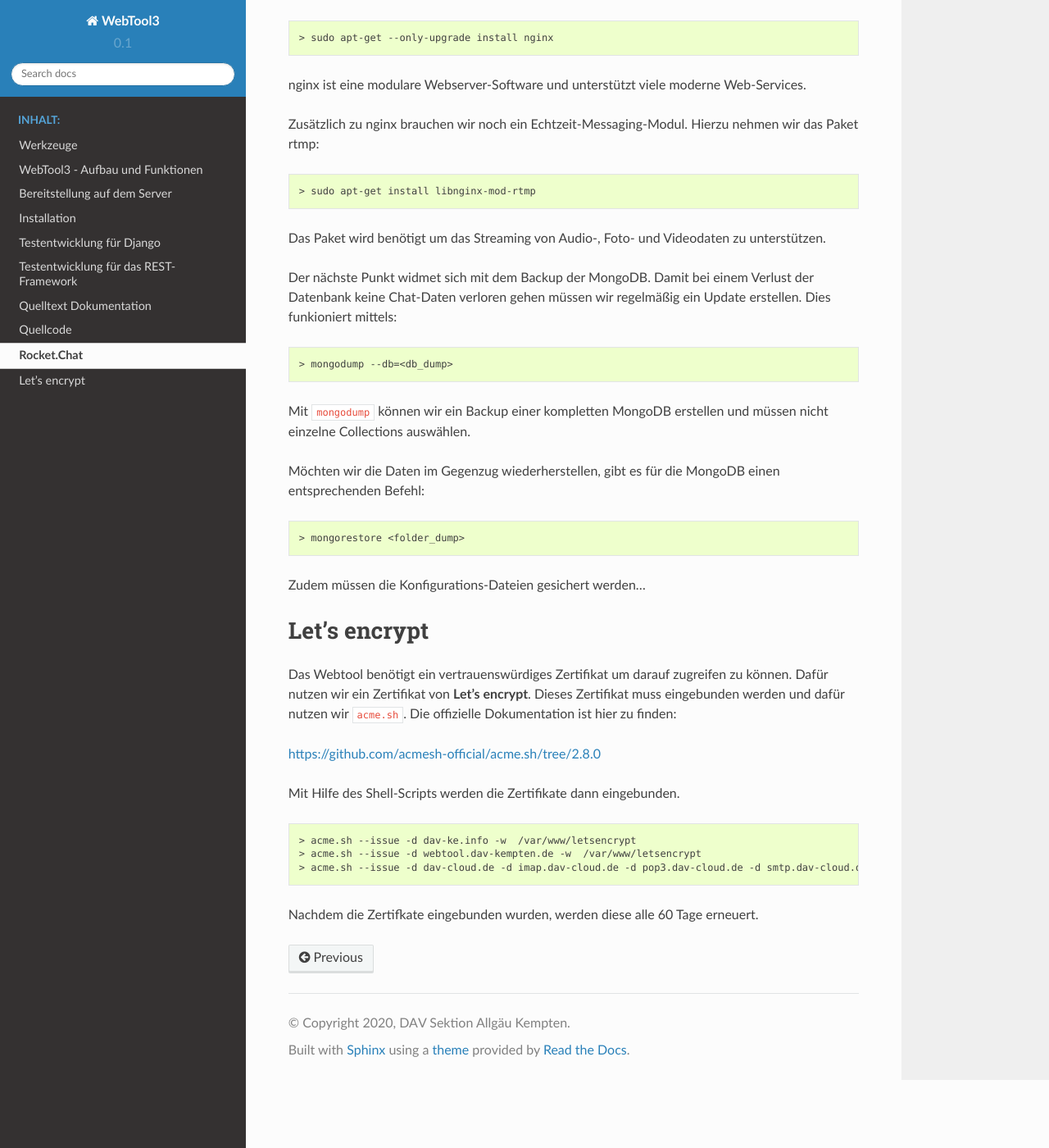
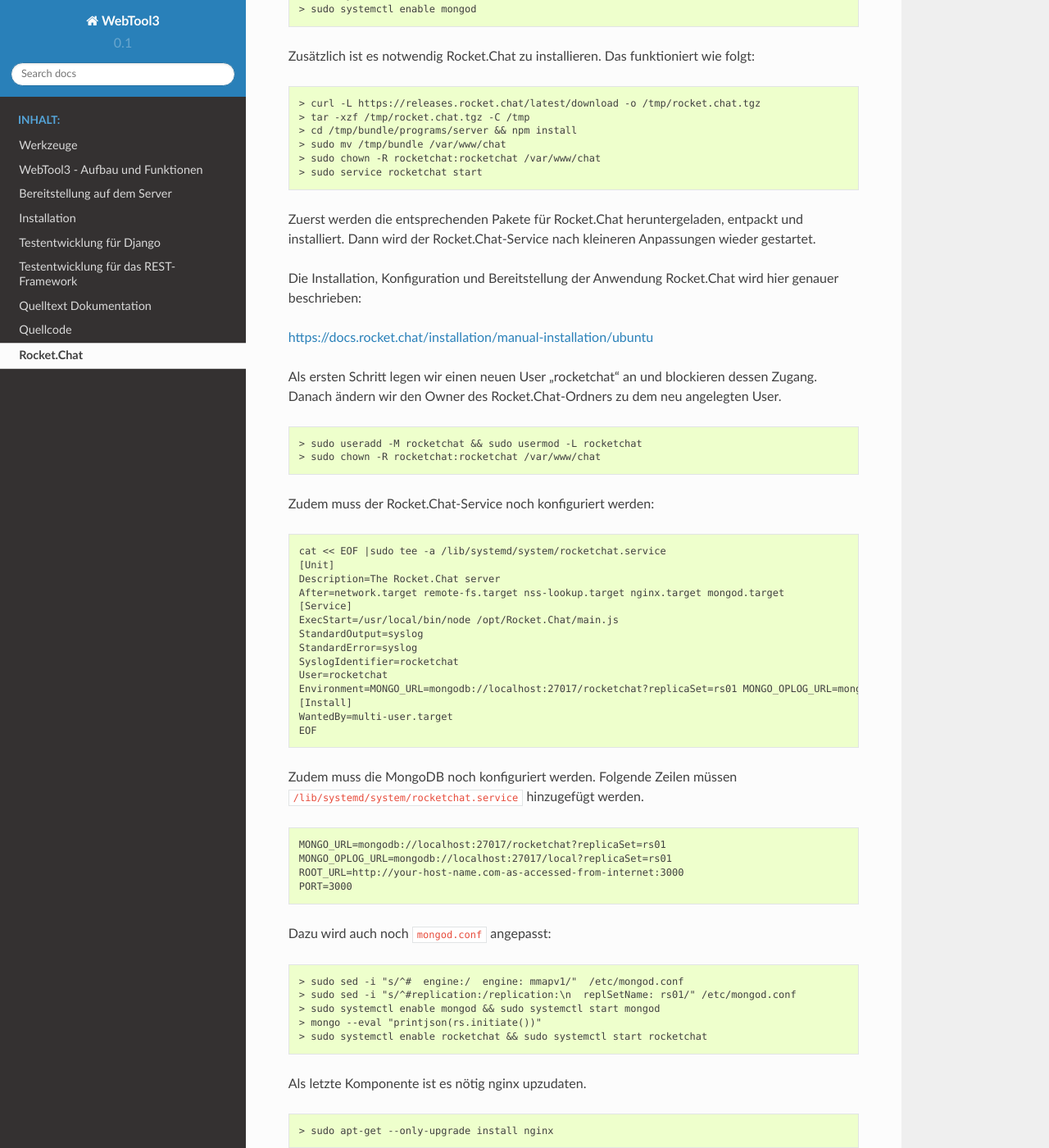
Before and after one commit to dav-kempten/WebTool3, a Sphinx documentation site: the page built from docs/source/modules/rocket_chat.rst, in a window 1280 px wide and 1400 px high, scrolled down 1567 px. Shown: the whole window at 82% size. Built offline with Sphinx 7.4.7 and the Read the Docs theme 2.0.0, drawn with Linux system fonts in a browser that asks for light colours; some of the changed text lies outside the part shown.

Commit message:
rocket-chat complete

```diff
--- a/docs/source/modules/rocket_chat.rst
+++ b/docs/source/modules/rocket_chat.rst
@@ -45,26 +45,96 @@
 
 Durch das Update können wir alle notwendigen NodeJs-Pakete installieren, die für Rocket.Chat nötig sind.
 
-Zusätzlich ist es notwendig Rocket.Chat zu updaten. Das funktioniert wie folgt:
+Danach müssen wir uns um die MongoDB kümmern: https://docs.mongodb.com/manual/tutorial/install-mongodb-on-ubuntu/
 
 .. code-block:: none
 
-    > sudo service rocketchat stop
-    > sudo rm -rf /var/www/chat
-    > curl -L https://releases.rocket.chat/2.4.11/download -o /tmp/rocket.chat.tgz
+    > wget -qO - https://www.mongodb.org/static/pgp/server-4.2.asc | sudo apt-key add -
+
+Falls dieser Befehl scheitert müssen wir noch ``gnupg`` nachinstallieren und das Kommando nochmals ausführen.
+
+.. code-block:: none
+
+    > sudo apt-get install gnupg
+    > wget -qO - https://www.mongodb.org/static/pgp/server-4.2.asc | sudo apt-key add -
+
+Danach holen wir uns die Installationsverzeichnisse von MongoDB und installieren die nötigen Tools, checken ob die die
+Log- & Lib-Verzeichnisse richtig angelegt wurden und starten den Service.
+
+.. code-block:: none
+
+    > echo "deb [ arch=amd64,arm64 ] https://repo.mongodb.org/apt/ubuntu bionic/mongodb-org/4.2 multiverse" | sudo tee /etc/apt/sources.list.d/mongodb-org-4.2.list
+    > sudo apt-get update
+    > sudo apt-get install -y mongodb-org
+    > cd /var/lib/mongodb
+    > cd /var/log/mongodb
+    > sudo systemctl start mongod
+    > sudo systemctl daemon-reload
+    > sudo systemctl enable mongod
+
+Zusätzlich ist es notwendig Rocket.Chat zu installieren. Das funktioniert wie folgt:
+
+.. code-block:: none
+
+    > curl -L https://releases.rocket.chat/latest/download -o /tmp/rocket.chat.tgz
     > tar -xzf /tmp/rocket.chat.tgz -C /tmp
     > cd /tmp/bundle/programs/server && npm install
     > sudo mv /tmp/bundle /var/www/chat
     > sudo chown -R rocketchat:rocketchat /var/www/chat
     > sudo service rocketchat start
 
-Erst wird der schon laufende Service für gestoppt und die schon existierenden Chatverzeichnisse gelöscht. Dann werden die
-entsprechenden Pakete für Rocket.Chat heruntergeladen, entpackt und installiert. Dann wird der Rocket.Chat-Service
-nach kleineren Anpassungen wieder gestartet.
+Zuerst werden die entsprechenden Pakete für Rocket.Chat heruntergeladen, entpackt und installiert. Dann wird der
+Rocket.Chat-Service nach kleineren Anpassungen wieder gestartet.
 
 Die Installation, Konfiguration und Bereitstellung der Anwendung Rocket.Chat wird hier genauer beschrieben:
 
-https://www.digitalocean.com/community/tutorials/how-to-install-configure-and-deploy-rocket-chat-on-ubuntu-14-04
+https://docs.rocket.chat/installation/manual-installation/ubuntu
+
+Als ersten Schritt legen wir einen neuen User "rocketchat" an und blockieren dessen Zugang. Danach ändern wir den
+Owner des Rocket.Chat-Ordners zu dem neu angelegten User.
+
+.. code-block:: none
+
+    > sudo useradd -M rocketchat && sudo usermod -L rocketchat
+    > sudo chown -R rocketchat:rocketchat /var/www/chat
+
+Zudem muss der Rocket.Chat-Service noch konfiguriert werden:
+
+.. code-block:: none
+
+    cat << EOF |sudo tee -a /lib/systemd/system/rocketchat.service
+    [Unit]
+    Description=The Rocket.Chat server
+    After=network.target remote-fs.target nss-lookup.target nginx.target mongod.target
+    [Service]
+    ExecStart=/usr/local/bin/node /opt/Rocket.Chat/main.js
+    StandardOutput=syslog
+    StandardError=syslog
+    SyslogIdentifier=rocketchat
+    User=rocketchat
+    Environment=MONGO_URL=mongodb://localhost:27017/rocketchat?replicaSet=rs01 MONGO_OPLOG_URL=mongodb://localhost:27017/local?replicaSet=rs01 ROOT_URL=http://localhost:3000/ PORT=3000
+    [Install]
+    WantedBy=multi-user.target
+    EOF
+
+Zudem muss die MongoDB noch konfiguriert werden. Folgende Zeilen müssen ``/lib/systemd/system/rocketchat.service`` hinzugefügt werden.
+
+.. code-block:: none
+
+    MONGO_URL=mongodb://localhost:27017/rocketchat?replicaSet=rs01
+    MONGO_OPLOG_URL=mongodb://localhost:27017/local?replicaSet=rs01
+    ROOT_URL=http://your-host-name.com-as-accessed-from-internet:3000
+    PORT=3000
+
+Dazu wird auch noch ``mongod.conf`` angepasst:
+
+.. code-block:: none
+
+    > sudo sed -i "s/^#  engine:/  engine: mmapv1/"  /etc/mongod.conf
+    > sudo sed -i "s/^#replication:/replication:\n  replSetName: rs01/" /etc/mongod.conf
+    > sudo systemctl enable mongod && sudo systemctl start mongod
+    > mongo --eval "printjson(rs.initiate())"
+    > sudo systemctl enable rocketchat && sudo systemctl start rocketchat
 
 Als letzte Komponente ist es nötig nginx upzudaten.
 
@@ -82,6 +152,41 @@
 
 Das Paket wird benötigt um das Streaming von Audio-, Foto- und Videodaten zu unterstützen.
 
+Danach müssen wir Rocket.Chat noch auf dem Server bereitstellen. Dazu bauen wir einen Server unter ``nginx`` auf.
+
+.. code-block:: none
+
+    # HTTPS Server
+    server {
+        listen 443;
+        server_name your_hostname.com;
+
+        # You can increase the limit if your need to.
+        client_max_body_size 200M;
+
+        error_log /var/log/nginx/rocketchat.access.log;
+
+        ssl on;
+        ssl_certificate /etc/nginx/certificate.crt;
+        ssl_certificate_key /etc/nginx/certificate.key;
+        ssl_protocols TLSv1 TLSv1.1 TLSv1.2; # don’t use SSLv3 ref: POODLE
+
+        location / {
+            proxy_pass http://backend/;
+            proxy_http_version 1.1;
+            proxy_set_header Upgrade $http_upgrade;
+            proxy_set_header Connection "upgrade";
+            proxy_set_header Host $http_host;
+
+            proxy_set_header X-Real-IP $remote_addr;
+            proxy_set_header X-Forwarded-For $proxy_add_x_forwarded_for;
+            proxy_set_header X-Forwarded-Proto https;
+            proxy_set_header X-Nginx-Proxy true;
+
+            proxy_redirect off;
+        }
+    }
+
 Der nächste Punkt widmet sich mit dem Backup der MongoDB. Damit bei einem Verlust der Datenbank keine Chat-Daten verloren gehen
 müssen wir regelmäßig ein Update erstellen. Dies funkioniert mittels:
 
@@ -95,24 +200,6 @@
 
 .. code-block:: none
 
-    > mongorestore <folder_dump>
+    > mongorestore --drop --dir <folder_dump>
 
 Zudem müssen die Konfigurations-Dateien gesichert werden...
-
-Let's encrypt
-==============
-
-Das Webtool benötigt ein vertrauenswürdiges Zertifikat um darauf zugreifen zu können. Dafür nutzen wir ein Zertifikat von **Let's encrypt**.
-Dieses Zertifikat muss eingebunden werden und dafür nutzen wir ``acme.sh``. Die offizielle Dokumentation ist hier zu finden:
-
-https://github.com/acmesh-official/acme.sh/tree/2.8.0
-
-Mit Hilfe des Shell-Scripts werden die Zertifikate dann eingebunden.
-
-.. code-block:: none
-
-    > acme.sh --issue -d dav-ke.info -w  /var/www/letsencrypt
-    > acme.sh --issue -d webtool.dav-kempten.de -w  /var/www/letsencrypt
-    > acme.sh --issue -d dav-cloud.de -d imap.dav-cloud.de -d pop3.dav-cloud.de -d smtp.dav-cloud.de -d wmts.dav-cloud.de -d chat.dav-cloud.de -d hls.dav-cloud.de -w  /var/www/letsencrypt
-
-Nachdem die Zertifkate eingebunden wurden, werden diese alle 60 Tage erneuert.
```
